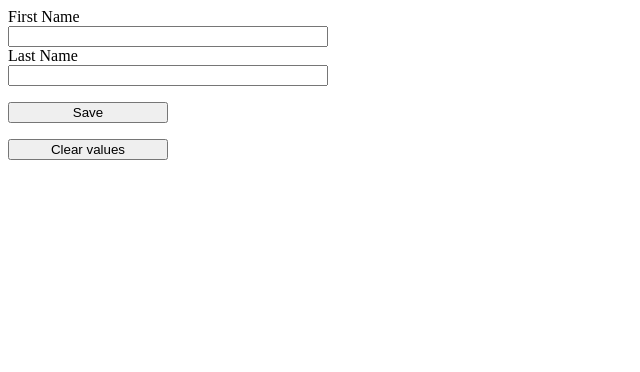
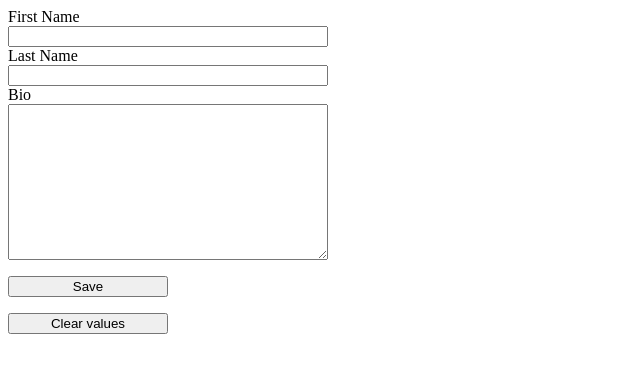
Before and after one commit to rubrafmex/ultimate-components, a React (Create React App) app: page / in a window 1280 px wide. Shown: the top 372 px of the page, without its empty margins (0-640 px from the left). Built offline with nearby package versions, Linux system fonts and the light colour scheme.

Commit message:
Using a controlled textarea in React

```diff
--- a/src/App.js
+++ b/src/App.js
@@ -1,11 +1,11 @@
 import React from 'react';
 import './machine.css';
-import FormEx4 from "./FormEx4";
+import FormEx5 from "./FormEx5";
 
 const App = () => {
     return (
         <main>
-            <FormEx4/>
+            <FormEx5/>
         </main>
     );
 };
--- /dev/null
+++ b/src/FormEx5.js
@@ -0,0 +1,56 @@
+import React, {useState} from "react";
+import './form.css'
+
+const initialState = {
+    firstName: '',
+    lastName: '',
+    bio: ''
+};
+
+const FormEx5 = () => {
+    const [formState, setFormState] = useState(initialState)
+
+    const onChangeHandler = e => {
+        setFormState({
+            ...formState, // state must remain immutable, so DO NOT modify previous state, instead here we create a new one
+            [e.target.name]: e.target.value, // here we add new property with the name, we use the name because later we will work with autogenerated ids, so here we use the name
+        });
+    };
+
+    const onSubmitHandler = e => {
+        // IMPORTANT:
+        e.preventDefault(); // This will instruct the browser not to run its standard event code for this event,
+        // in this case, preventDefault() will avoid reloading the page and changing the url when the form is submitted (which is standard event code for submit form event).
+        // These actions would reset our React state, and that is not something we want.
+        console.log(formState);
+    };
+
+    const onClickHandler = () => {
+        setFormState(initialState);
+    };
+
+    return (
+        <form onSubmit={onSubmitHandler}>
+            <label htmlFor="firstName">First Name</label>
+            <input id="firstName"
+                   name="firstName"
+                   onChange={onChangeHandler}
+                   value={formState.firstName}/>
+            <label htmlFor="lastName">Last Name</label>
+            <input id="lastName"
+                   name="lastName"
+                   onChange={onChangeHandler}
+                   value={formState.lastName}/>
+            <label htmlFor="bio">Bio</label>
+            <textarea id="bio"
+                      name="bio"
+                      rows="10"
+                      onChange={onChangeHandler}
+                      value={formState.bio}/>
+            <button type="submit">Save</button>
+            <button type="button" onClick={onClickHandler}>Clear values</button>
+        </form>
+    );
+};
+
+export default FormEx5;
```
